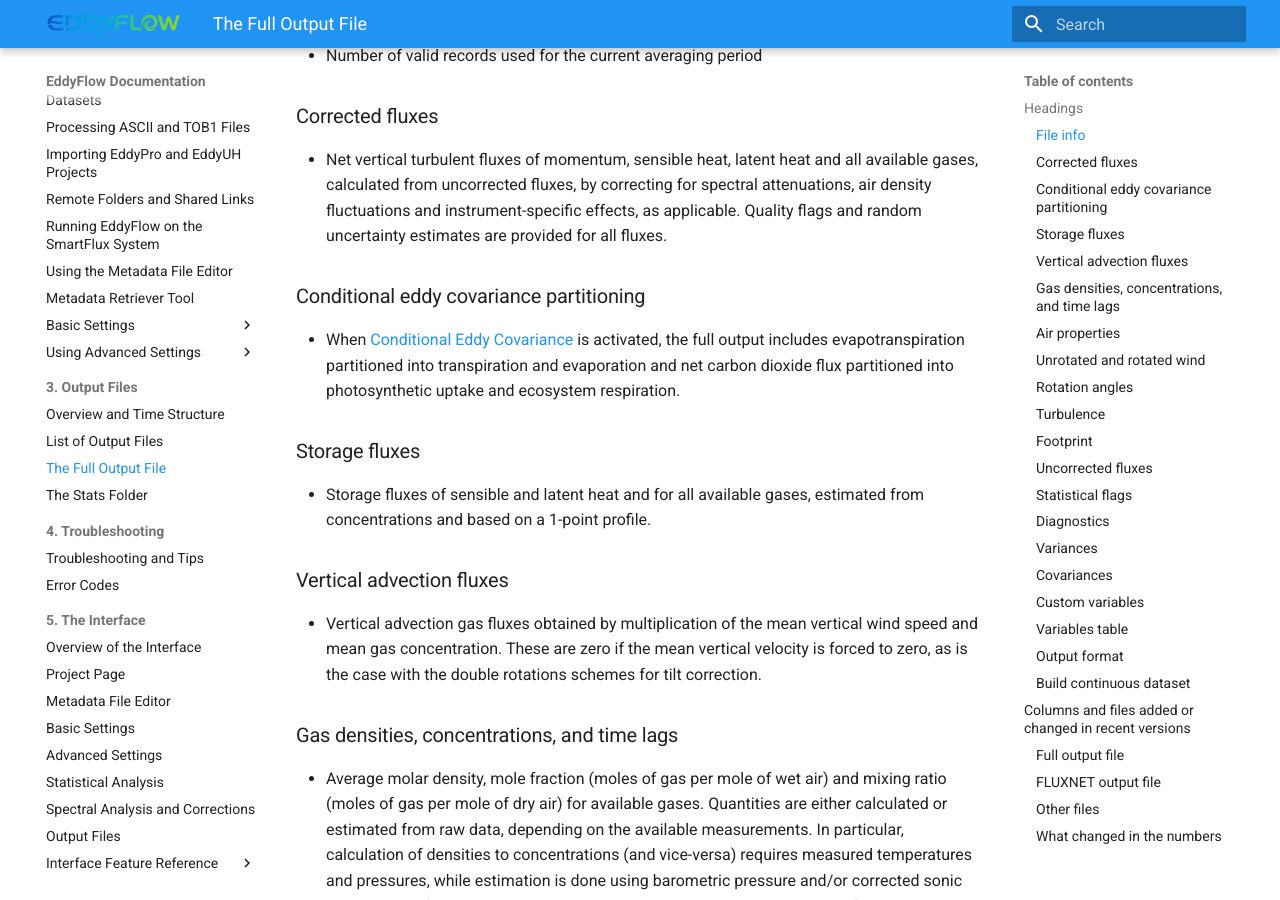
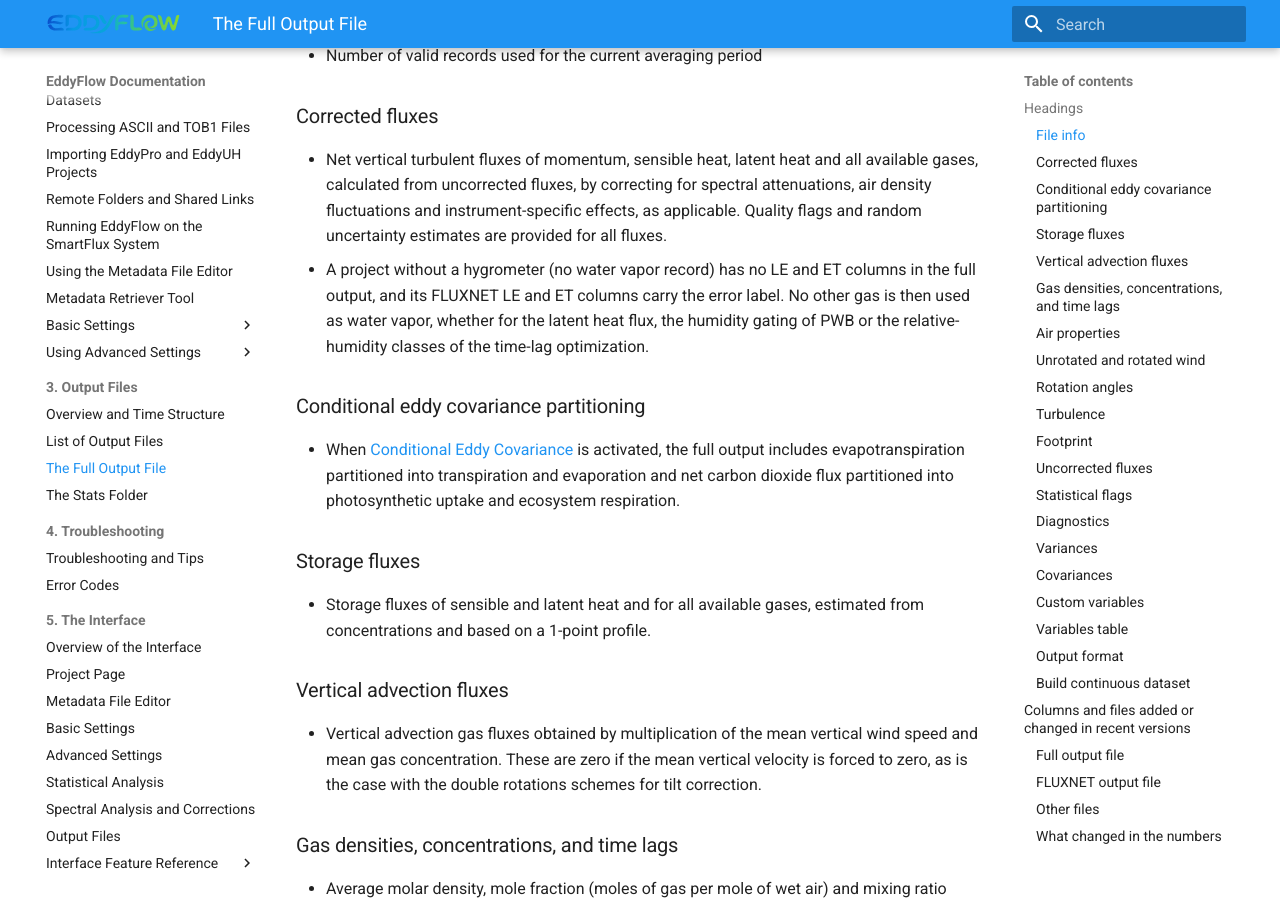
Before and after one commit to kebasaa/eddyflow-documentation, an MkDocs documentation site: the page built from docs/topics/output-files-full-output.md, in a window 1280 px wide and 900 px high, scrolled down 560 px. Built offline with MkDocs 1.6.1 and Material for MkDocs 9.7.7, drawn with Linux system fonts in a browser that asks for light colours.

Commit message:
Describe the output of a project without a hygrometer
Without a water vapour record the full output has no LE and ET columns and the FLUXNET LE and ET columns carry the error label; no other gas stands in for water in the latent heat flux, the PWB humidity gating or the RH classes of the time-lag optimisation.

```diff
--- a/docs/topics/output-files-full-output.md
+++ b/docs/topics/output-files-full-output.md
@@ -16,6 +16,7 @@ The first row in the file (when opened in a spreadsheet) gives the top-level hea
 ### Corrected fluxes
 
 - Net vertical turbulent fluxes of momentum, sensible heat, latent heat and all available gases, calculated from uncorrected fluxes, by correcting for spectral attenuations, air density fluctuations and instrument-specific effects, as applicable. Quality flags and random uncertainty estimates are provided for all fluxes.
+- A project without a hygrometer (no water vapor record) has no LE and ET columns in the full output, and its FLUXNET LE and ET columns carry the error label. No other gas is then used as water vapor, whether for the latent heat flux, the humidity gating of PWB or the relative-humidity classes of the time-lag optimization.
 
 ### Conditional eddy covariance partitioning
 
```
